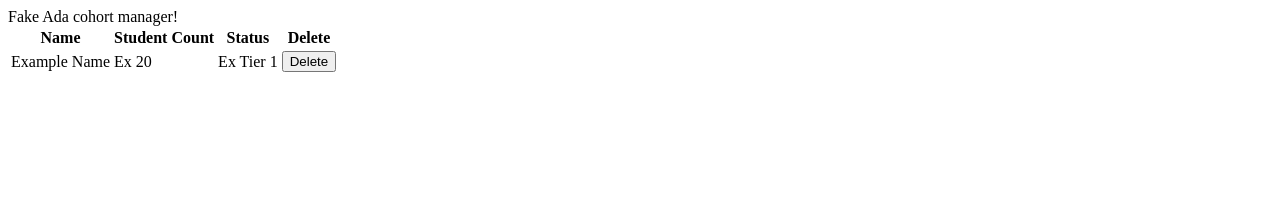
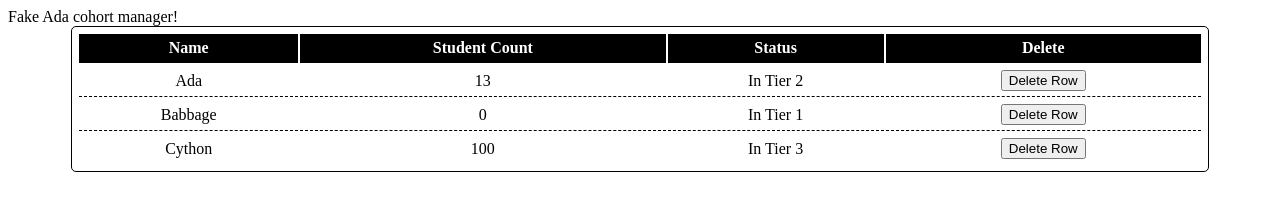
Before and after one commit to ImJakeDev/fake-ada-cohort-manager, a plain HTML site: page index.html in a window 1280 px wide. Drawn offline with Linux system fonts and the light colour scheme.

Commit message:
add table fucntions

```diff
--- a/index.html
+++ b/index.html
@@ -24,7 +24,7 @@
                     <td>Example Name</td>
                     <td>Ex 20</td>
                     <td>Ex Tier 1</td>
-                    <td><button>Delete</button></td>
+                    <td><button id="button-purge">Delete</button></td>
                 </tr>
             </tbody>
         </table>
--- a/script.js
+++ b/script.js
@@ -1,5 +1,67 @@
-$(document).ready(readyNow());
+$(document).ready(readyNow);
+
+let cohorts = [
+    {
+        name: 'Ada',
+        status: 'In Tier 2',
+        count: 13
+    },
+    {
+        name: 'Babbage',
+        status: 'In Tier 1',
+        count: 0
+    },
+    {
+        name: 'Cython',
+        status: 'In Tier 3',
+        count: 100
+    }
+];
+
+
 
 function readyNow() {
     console.log('We are ready with jQuery and JS!');
+    emptyTbody();
+    setUp();
 }
+
+function emptyTbody() {
+    console.log('In emptyTbody!');
+	$('table tbody').empty();
+}
+
+function setUp() {
+    console.log('In setUp function!');
+
+    for (const cohort of cohorts) {
+        let rowEl = $('<tr></tr>');
+        // const buttonEl = $('<button>Delete Row</button>');
+        rowEl.append(`<td>${cohort.name}</td>`);
+        rowEl.append(`<td>${cohort.count}</td>`);
+        rowEl.append(`<td>${cohort.status}</td>`);
+        rowEl.append(`<td><button class="delete-button">Delete Row</button></td>`);
+        $('table tbody').append(rowEl);
+    }
+    $('.delete-button').click(function(event) {
+        // alert('you clicked me!');
+        // 'this'
+        // envent.target
+        // const this = event.target
+
+        const el = event.target;
+        // let el2 = $('.delete-button').parent('trs');
+        // el2.fadeOut(2000);
+
+        // $(el).parent().parent().remove();
+        // $(el).parents('tr').fadeOut(1000).remove();
+        $(el).closest('tr').remove();
+
+    });
+}
+
+// let buttonPurge = $('#button-purge');
+
+// $('#buttonPurge').click(function () {
+//     emptyTbody();
+// })
--- a/style.css
+++ b/style.css
@@ -0,0 +1,30 @@
+table {
+    width: 90%;
+    margin-left: 5%;
+    margin-right: 5%;
+    border: 1px solid black;
+    padding: 5px;
+    border-radius: 5px;
+}
+
+th {
+    border-bottom: 1px solid black;
+}
+
+th, td {
+    padding: 5px;
+}
+
+thead {
+    background-color: black;
+    color: white;
+}
+
+td {
+    text-align: center;
+    border-bottom: 1px dashed black;
+}
+
+tr:last-child td {
+    border-bottom: 0px;
+}
```
